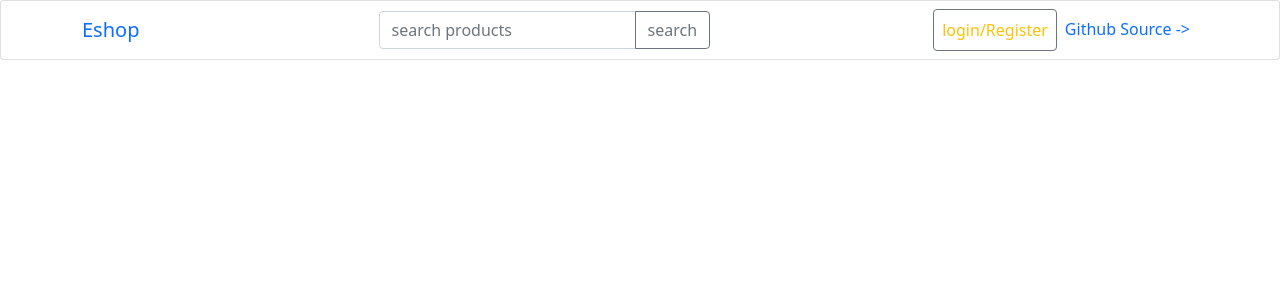
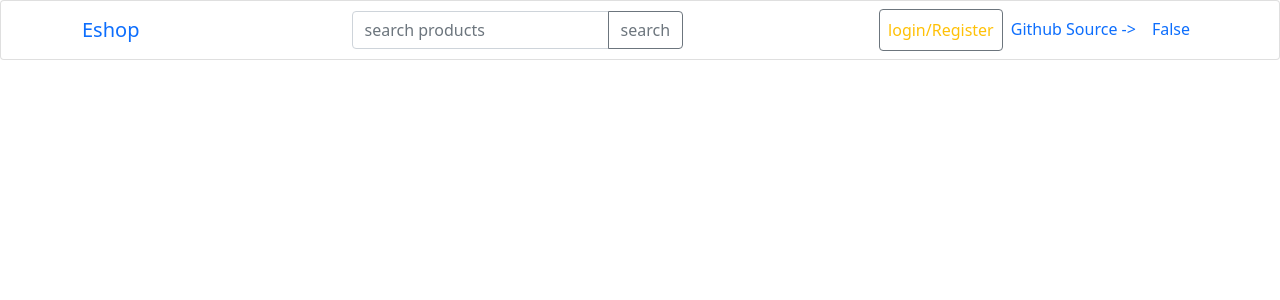
Before and after one commit to sirjandrn25/fashion_eshop_backend, a Django app: template frontend/templates/home/index.html in a window 1280 px wide. Shown: the top 300 px of the page. Run offline with Django 4.2, Linux system fonts and the light colour scheme; the template is opened without the code that fills it, so the values that code supplies are empty.

Commit message:
check user authentication in navbar

```diff
--- a/frontend/forms/auth.py
+++ b/frontend/forms/auth.py
@@ -2,7 +2,7 @@ from distutils.log import error
 import imp
 from django import forms
 from store.models.auth import User
-from django.contrib.auth.hashers import check_password
+from django.contrib.auth.hashers import check_password,make_password
 
 
 
@@ -68,6 +68,7 @@ class UserRegisterForm(forms.ModelForm):
                 'contact_no':['only numeric values are allowed']
             }
         else:
+            cleaned_data['password'] = make_password(password)
             return cleaned_data
 
         raise forms.ValidationError(errors)
--- a/frontend/templates/base/layout.html
+++ b/frontend/templates/base/layout.html
@@ -28,6 +28,28 @@
                           </div>
                       </form>
                 </div>
+                {% if request.user.is_authenticated %}
+                <ul class="navbar-nav ms-auto mb-2 mb-lg-0">
+                    <li class="nav-item">
+                      <a class="nav-link btn btn-outline-secondary btn-sm text-warning mx-2" aria-current="page" href="">carts</a>
+                    </li>
+                    <li class="nav-item">
+                      <a class="nav-link btn btn-outline-secondary btn-sm text-warning mx-2 " aria-current="page" href="#">orders</a>
+                    </li>
+                    <li class="nav-item dropdown">
+                        <a class="nav-link dropdown-toggle text-warning mx-2" href="#" id="navbarDropdown" role="button" data-bs-toggle="dropdown" aria-expanded="false">
+                          Account
+                        </a>
+                        <ul class="dropdown-menu" aria-labelledby="navbarDropdown">
+                          <li><a class="dropdown-item" href="#">Profile</a></li>
+                          <li><a class="dropdown-item" href="#">Logout</a></li>
+
+                        </ul>
+                      </li>
+
+                  </ul>
+
+                {% else %}
                     <ul class="navbar-nav ms-auto mb-2 mb-lg-0">
                         <li class="nav-item">
                         <a class="nav-link btn btn-outline-secondary text-warning" aria-current="page" href="{% url 'user_login' %}">login/Register</a>
@@ -35,8 +57,13 @@
                         <li class="nav-item">
                         <a class="nav-link active" aria-current="page" href="#">Github Source -></a>
                         </li>
+                        <li class="nav-item">
+                        <a class="nav-link active" aria-current="page" href="#">{{request.user.is_authenticated}}</a>
+                        </li>
+
 
                     </ul>
+                {% endif %}
 
 
               </div>
--- a/frontend/views/home.py
+++ b/frontend/views/home.py
@@ -3,4 +3,5 @@ from django.shortcuts import render
 # Create your views here.
 
 def index(request):
+    print(request.user.is_authenticated)
     return render(request,"home/index.html")
```
Lines whose indentation alone changed are shown as unchanged.
